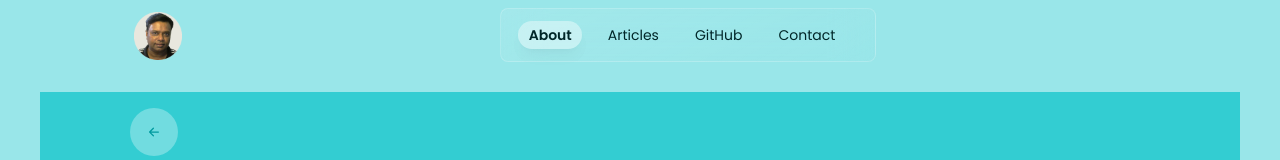
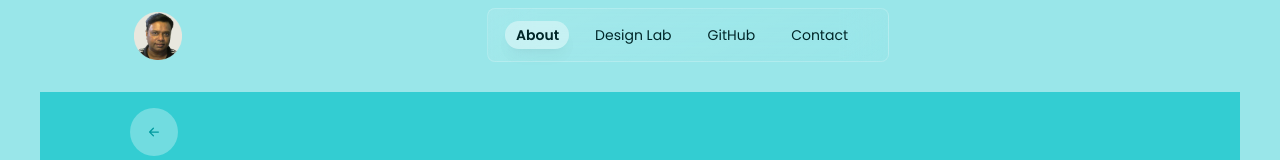
Before and after one commit to iuixd/iuixd.github.io, a React (Vite) app: page /about in a window 1280 px wide. Shown: the top 160 px of the page. Built offline with nearby package versions, Linux system fonts and the light colour scheme.

Commit message:
Update Design Lab

```diff
--- a/src/App.jsx
+++ b/src/App.jsx
@@ -1,7 +1,7 @@
 import { createBrowserRouter, RouterProvider, Outlet } from "react-router-dom";
 import Home from "./components/Home";
 import About from "./components/About";
-import Articles from "./components/Articles";
+import DesignLab from "./components/DesignLab";
 import GitHub from "./components/GitHub";
 import Contact from "./components/Contact";
 import NotFound from "./components/NotFound";
@@ -30,8 +30,8 @@ const router = createBrowserRouter([
         element: <About />,
       },
       {
-        path: "articles",
-        element: <Articles />,
+        path: "design-lab",
+        element: <DesignLab />,
       },
       {
         path: "github",
--- a/src/components/Articles.jsx
+++ b/src/components/DesignLab.jsx
@@ -1,12 +1,12 @@
 import React from "react";
 import { motion } from "framer-motion";
 import { Link } from "react-router-dom";
-import Navbar from "../components/Navbar";
+import Navbar from "./Navbar";
 import myPhoto from "../assets/myPhoto.png";
 import thumbnailCBM from "../assets/thumbnailCBM.png";
 import Consultant from "../assets/Consultant.svg";
 
-const Articles = () => {
+const DesignLab = () => {
   return (
     <>
       <div
@@ -61,4 +61,4 @@ const Articles = () => {
   );
 };
 
-export default Articles;
+export default DesignLab;
--- a/src/components/Navbar.jsx
+++ b/src/components/Navbar.jsx
@@ -17,7 +17,7 @@ const Navbar = () => {
 
   const navItems = [
     { label: 'About', path: '/about' },
-    { label: 'Articles', path: '/articles' },
+    { label: 'Design Lab', path: '/design-lab' },
     { label: 'GitHub', path: '/github' },
     { label: 'Contact', path: '/contact' },
   ];
```
